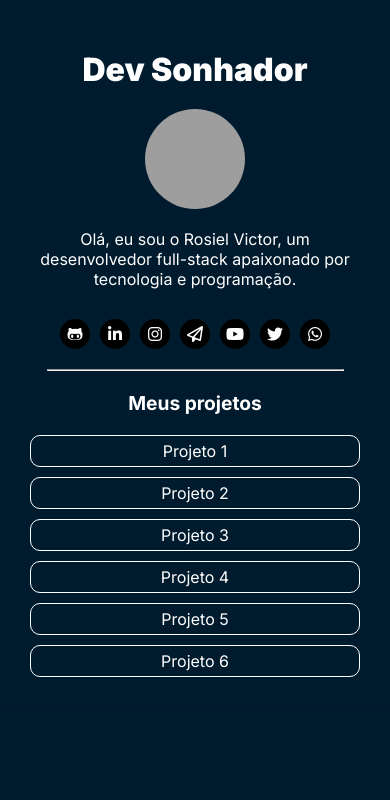
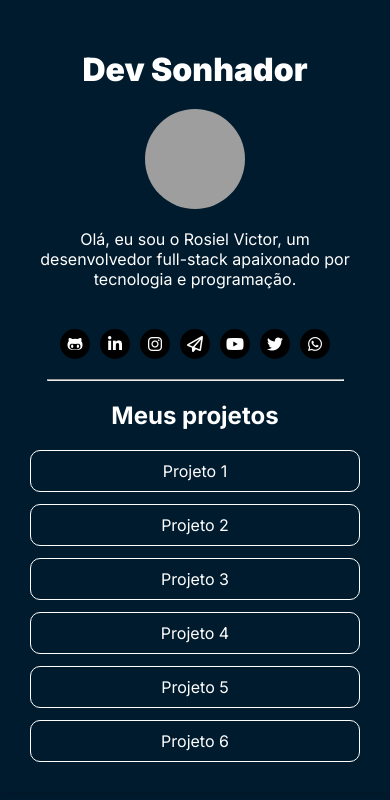
Before and after one commit to misterioso013/misterioso013.github.io, a plain HTML site: page index.html in a window 390 px wide. Drawn offline with Linux system fonts and the light colour scheme; grey boxes are pictures that could not be loaded.

Commit message:
Melhorias na responsividade

```diff
--- a/css/style.css
+++ b/css/style.css
@@ -137,7 +137,7 @@ a {
         font-size: 2rem;
     }
     .subtitle {
-        font-size: 1.2rem;
+        font-size: 1.5rem;
     }
     .avatar {
         width: 100px;
@@ -148,7 +148,8 @@ a {
     }
 
     .social {
-        margin-top: 30px !important;
+        margin-top: 40px !important;
+        margin-bottom: 20px;
     }
     .social a {
         width: 30px;
@@ -160,8 +161,9 @@ a {
     }
     .projects {
         margin-top: 10px;
+        gap: 12px;
     }
     .project {
-        padding: 5px;
+        padding: 10px;
     }
 }
```
